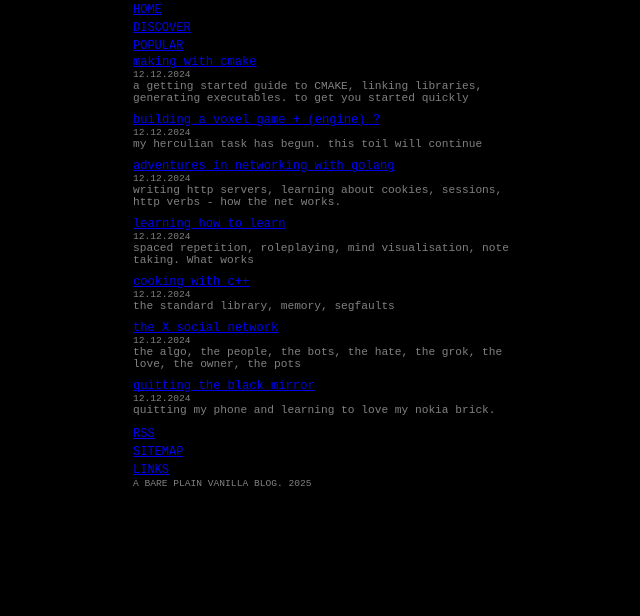
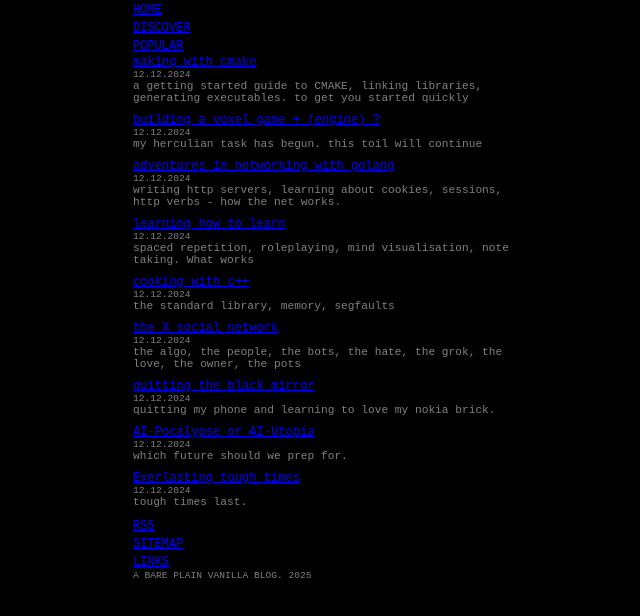
Before and after one commit to kyambuthia/bare-plain-vanilla-blog, a plain HTML site: page frontend/index.html in a window 1280 px wide. Shown: the whole page, without its empty margins (307-947 px from the left). Drawn offline with Linux system fonts and the light colour scheme; files that its build step writes are made by us from their sources; files whose address does not match are found by name.

Commit message:
changes to markup

```diff
--- a/frontend/index.html
+++ b/frontend/index.html
@@ -123,7 +123,33 @@
                                                 <p>quitting my phone and learning to love my nokia brick.</p>
                                         </div>
                                 </div>
-                        </div>
+                                <div class="post-area">
+                                        <div class="post-area__header">
+                                                <div class="header-link-area">
+                                                        <a class="bait-label" href="./pages/quitting_black_mirror.html">AI-Pocalypse or AI-Utopia</a>
+                                                </div>
+                                                <div class="header-time-area">
+                                                        <p class="time-label">12.12.2024</p>
+                                                </div>
+                                        </div>
+                                        <div class="post-area__body">
+                                                <p>which future should we prep for.</p>
+                                        </div>
+                                </div>
+                                <div class="post-area">
+                                        <div class="post-area__header">
+                                                <div class="header-link-area">
+                                                        <a class="bait-label" href="./pages/quitting_black_mirror.html">Everlasting tough times</a>
+                                                </div>
+                                                <div class="header-time-area">
+                                                        <p class="time-label">12.12.2024</p>
+                                                </div>
+                                        </div>
+                                        <div class="post-area__body">
+                                                <p>tough times last.</p>
+                                        </div>
+                                </div>
+                         </div>
                 </main>
 
                <!-- footer-area -->
```
